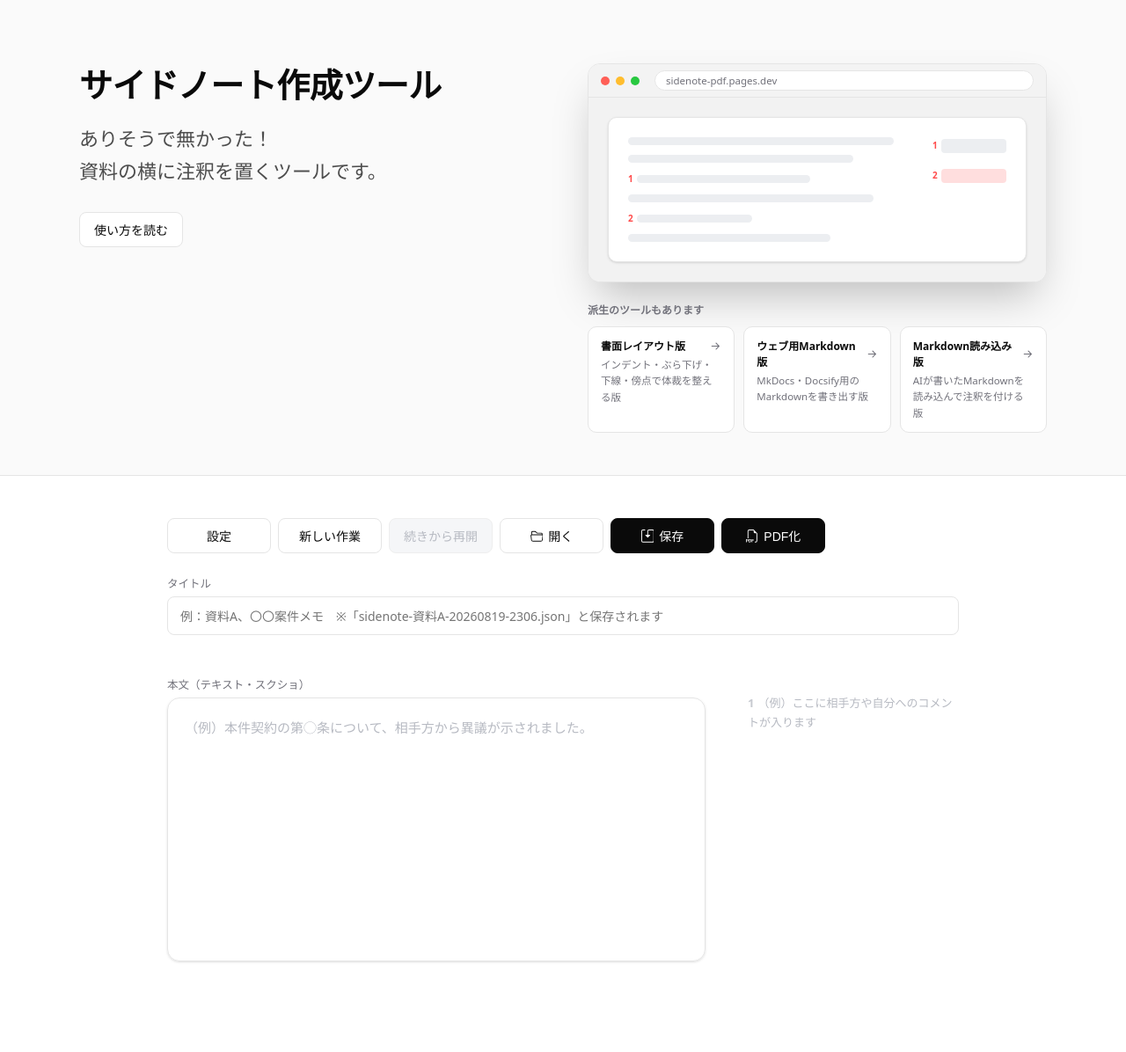
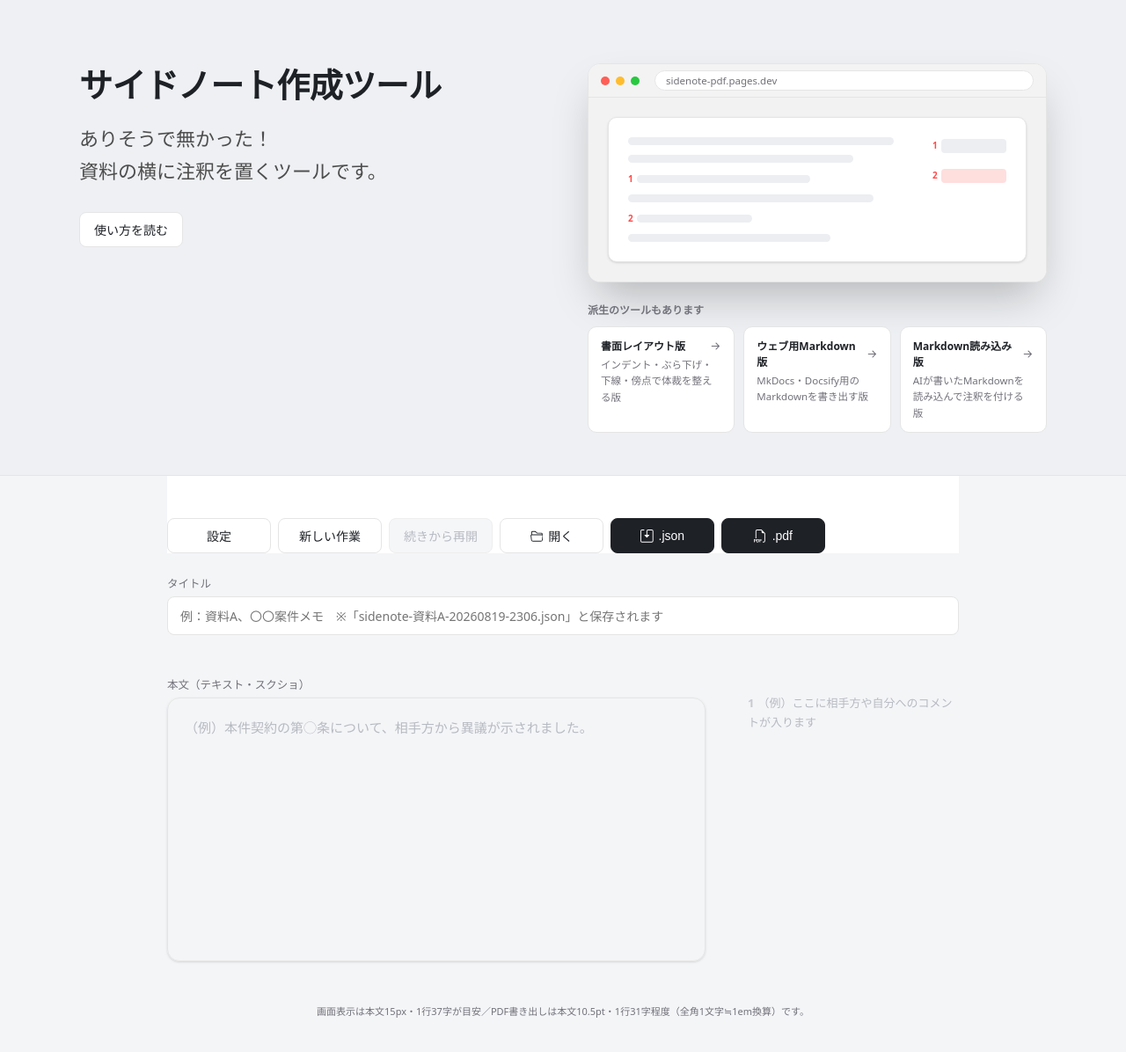
Before and after one commit to minnanosaiban/sidenote-pdf, a website: page public/index.html in a window 1280 px wide. Shown: the whole page at 88% size. Drawn offline with Linux system fonts and the light colour scheme.

Commit message:
Update sidenote-pdf

```diff
--- a/public/index.html
+++ b/public/index.html
@@ -27,7 +27,7 @@
 <meta name="twitter:description" content="文章やスクショにサイドノートを書き込んでPDFにできるツール">
 <meta name="twitter:image" content="https://sidenote-pdf.pages.dev/og-image-large.png">
 <!-- ?v=NUM はキャッシュ対策。style.css/app.jsを直す度に、直したファイルの番号だけ+1する。 -->
-<link rel="stylesheet" href="style.css?v=37">
+<link rel="stylesheet" href="style.css?v=39">
 </head>
 <body>
 
@@ -122,11 +122,11 @@
   </label>
   <button id="saveBtn" type="button" class="btn-primary" title="今の内容を.jsonファイルとして保存">
     <svg class="icon" xmlns="http://www.w3.org/2000/svg" fill="currentColor" viewBox="0 0 16 16" aria-hidden="true"><path d="M2 1a1 1 0 0 0-1 1v12a1 1 0 0 0 1 1h12a1 1 0 0 0 1-1V2a1 1 0 0 0-1-1H9.5a1 1 0 0 0-1 1v4.5h2a.5.5 0 0 1 .354.854l-2.5 2.5a.5.5 0 0 1-.708 0l-2.5-2.5A.5.5 0 0 1 5.5 6.5h2V2a2 2 0 0 1 2-2H14a2 2 0 0 1 2 2v12a2 2 0 0 1-2 2H2a2 2 0 0 1-2-2V2a2 2 0 0 1 2-2h2.5a.5.5 0 0 1 0 1z"/></svg>
-    保存
+    .json
   </button>
   <button id="savePdfBtn" type="button" class="btn-primary" title="A4のPDFとして保存（印刷ダイアログが開くので、保存先で「PDFに保存」を選んでください）">
     <svg class="icon" xmlns="http://www.w3.org/2000/svg" fill="currentColor" viewBox="0 0 16 16" aria-hidden="true"><path fill-rule="evenodd" d="M14 4.5V14a2 2 0 0 1-2 2h-1v-1h1a1 1 0 0 0 1-1V4.5h-2A1.5 1.5 0 0 1 9.5 3V1H4a1 1 0 0 0-1 1v9H2V2a2 2 0 0 1 2-2h5.5zM1.6 11.85H0v3.999h.791v-1.342h.803q.43 0 .732-.173.305-.175.463-.474a1.4 1.4 0 0 0 .161-.677q0-.375-.158-.677a1.2 1.2 0 0 0-.46-.477q-.3-.18-.732-.179m.545 1.333a.8.8 0 0 1-.085.38.57.57 0 0 1-.238.241.8.8 0 0 1-.375.082H.788V12.48h.66q.327 0 .512.181.185.183.185.522m1.217-1.333v3.999h1.46q.602 0 .998-.237a1.45 1.45 0 0 0 .595-.689q.196-.45.196-1.084 0-.63-.196-1.075a1.43 1.43 0 0 0-.589-.68q-.396-.234-1.005-.234zm.791.645h.563q.371 0 .609.152a.9.9 0 0 1 .354.454q.118.302.118.753a2.3 2.3 0 0 1-.068.592 1.1 1.1 0 0 1-.196.422.8.8 0 0 1-.334.252 1.3 1.3 0 0 1-.483.082h-.563zm3.743 1.763v1.591h-.79V11.85h2.548v.653H7.896v1.117h1.606v.638z"/></svg>
-    PDF化
+    .pdf
   </button>
 </div>
 </div>
@@ -209,6 +209,9 @@
   </div>
 </div>
 
+<!-- 文字サイズ・1行文字数の目安（目立たせない豆知識程度の位置づけ）。 -->
+<footer class="app-footer">画面表示は本文15px・1行37字が目安／PDF書き出しは本文10.5pt・1行31字程度（全角1文字≒1em換算）です。</footer>
+
 <script src="app.js?v=40"></script>
 </body>
 </html>
--- a/public/style.css
+++ b/public/style.css
@@ -3,7 +3,9 @@
    グレースケールのみ（アクセントカラー無し）。本アプリの黒/青/赤の3色は
    注釈の種別を表す機能色なので維持し、装飾用の赤（ホバー・フォーカス枠）だけ無彩色に寄せる。 */
 :root {
-  --tx-text: #0a0a0a;
+  /* 2026-09-12、目の疲れ対策で白地(#fff)から薄いクールグレーへ変更。テキストも純黒から少し
+     和らげた（黒/青/赤の注釈機能色は別途ハードコードされておりここには連動しない）。 */
+  --tx-text: #1e2126;
   --tx-muted: #4d4d4d;
   --tx-muted-2: #71717a;
   --tx-border: #e5e5e5;
@@ -16,7 +18,7 @@
   --tx-shadow-2xl: 0 25px 50px -12px rgba(0,0,0,.25);
 }
 body {
-  margin: 0; color: var(--tx-text); background: #fff; padding: 28px 40px 100px;
+  margin: 0; color: var(--tx-text); background: #f4f5f7; padding: 28px 40px 100px;
   font-family: "Source Sans Pro", system-ui, "Hiragino Kaku Gothic ProN", Meiryo, sans-serif;
   overflow-x: hidden;   /* .heroの100vwフルブリード対策（スクロールバー分のはみ出しを隠す） */
 }
@@ -31,7 +33,7 @@ body {
    中身は.hero-innerで揃える。 */
 .hero {
   width: 100vw; position: relative; left: 50%; margin: -28px 0 0 -50vw;
-  padding: 72px 40px 48px; background: #fafafa;
+  padding: 72px 40px 48px; background: #eef0f3;
   border-bottom: 1px solid var(--tx-border);
 }
 .hero-inner {
@@ -168,6 +170,8 @@ body {
 }
 .title-row input[type="text"]:focus { outline: none; border-color: var(--tx-text); box-shadow: 0 0 0 3px rgba(10,10,10,.08); }
 #saveStatus { max-width: 900px; margin: 8px auto 0; font-size: 12.5px; color: #666; min-height: 1.4em; }
+
+.app-footer { max-width: 900px; margin: 48px auto 0; text-align: center; font-size: 11px; color: var(--tx-muted-2); }
 
 /* ── 「設定」「各種ボタンのヘルプ」のドロップダウンパネル ──
    note-popoverと同じ考え方（枠線ではなく影だけで境界を示す）を踏襲。 */
@@ -466,10 +470,13 @@ body {
    window.print()を呼ばなくても実機の描画（floatの挙動含む）を確認できる。実際の印刷時も
    savePdfBtn.onclick内で同じクラスを付けてからwindow.print()を呼ぶため、プレビューと本番の
    見た目は完全に一致する（ルールを2重管理する必要がない）。 */
-body.print-active { padding: 0; margin: 0; }
+/* bodyの背景色（2026-09-12〜薄いクールグレー）が印刷に紛れ込まないよう、印刷時は常に白へ戻す
+   （通常はブラウザが背景色を印刷しない既定動作に守られるが、「背景のグラフィック」が有効な環境でも
+   確実に白地になるよう明示しておく）。 */
+body.print-active { padding: 0; margin: 0; background: #fff; }
 body.print-active .hero, body.print-active .toolbar-sticky, body.print-active .title-row,
 body.print-active #saveStatus, body.print-active .doc-wrap, body.print-active .note-popover,
-body.print-active .dropdown-panel { display: none !important; }
+body.print-active .dropdown-panel, body.print-active .app-footer { display: none !important; }
 body.print-active #printDoc {
   display: block !important;
   font-family: "Source Sans Pro", system-ui, "Hiragino Kaku Gothic ProN", Meiryo, sans-serif;
```
